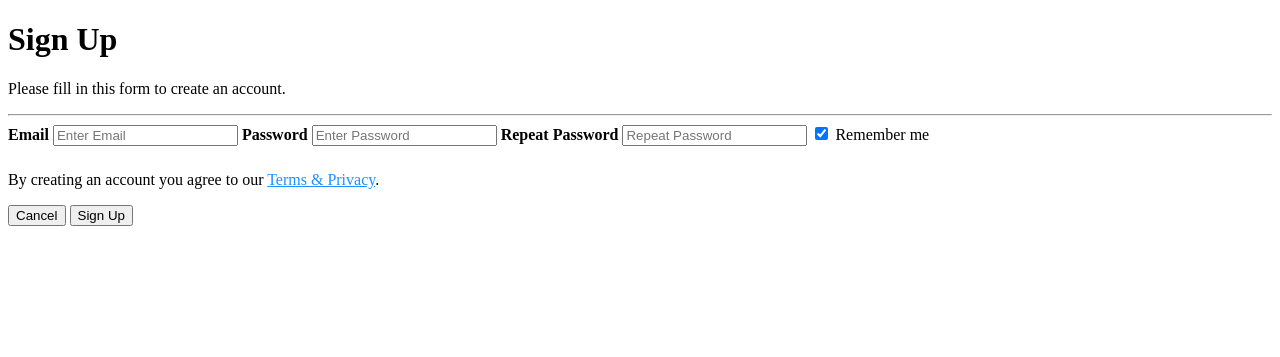
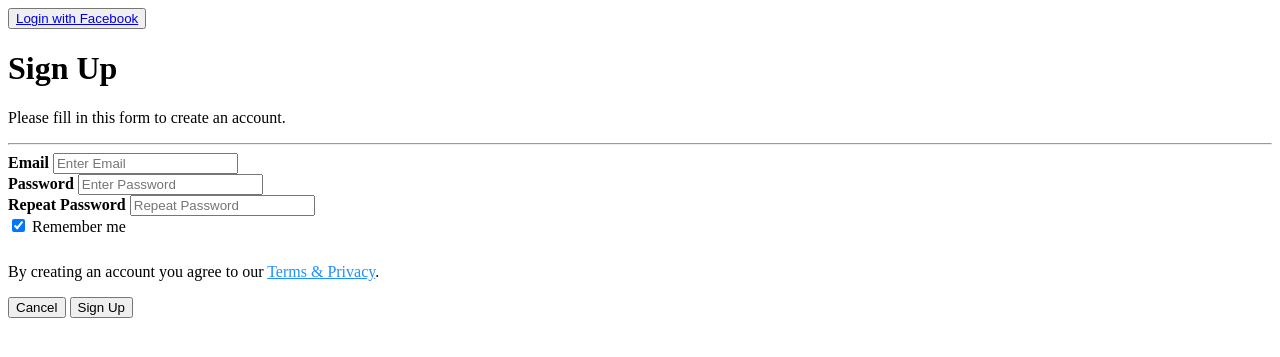
Before and after one commit to HugoSmits/catalogUdacityProject, a Flask app: page /login in a window 1280 px wide. Shown: the top 357 px of the page. Run offline with Flask 2, Linux system fonts and the light colour scheme; parts of the project's set-up code (start-up, migrations or seed data) failed here and were passed over; some libraries are stand-ins or nearby versions.

Commit message:
Added Facebook OAuth , introduced .gitignore aswell.

```diff
--- a/finalProject.py
+++ b/finalProject.py
@@ -1,8 +1,12 @@
+# access request directly.
+# from ... import
+# access request threw the lib
+# from
 from flask import Flask, flash
 from flask import render_template, url_for
 from flask import request, redirect
 from flask import Session, jsonify
-from sqlalchemy import create_engine
+from sqlalchemy import create_engine , asc
 from sqlalchemy.orm import sessionmaker
 from database_setup import Base, User, Restaurant, MenuItem
 
@@ -42,6 +46,108 @@ def showLogin():
     # return "The current session state is %s" % login_session['state']
     return render_template('login.html', STATE=state)
 
+@app.route('/disconnect')
+def disconnect():
+    if 'provider' in login_session:
+        if login_session['provider'] == 'google':
+            gdisconnect()
+            del login_session['gplus_id']
+            del login_session['access_token']
+        if login_session['provider'] == 'facebook':
+            fbdisconnect()
+            del login_session['facebook_id']
+        del login_session['username']
+        del login_session['email']
+        del login_session['picture']
+        del login_session['user_id']
+        del login_session['provider']
+        flash("You have successfully been logged out.")
+        return redirect(url_for('showRestaurant'))
+    else:
+        flash("You were not logged in")
+        return redirect(url_for('showRestaurant'))
+
+@app.route('/fbconnect', methods=['POST'])
+def fbconnect():
+    if request.args.get('state') != login_session['state']:
+        response = make_response(json.dumps('Invalid state parameter.'), 401)
+        response.headers['Content-Type'] = 'application/json'
+        return response
+    access_token = request.data
+    print "access token received %s " % access_token
+
+
+    app_id = json.loads(open('fb_client_secrets.json', 'r').read())[
+        'web']['app_id']
+    app_secret = json.loads(
+        open('fb_client_secrets.json', 'r').read())['web']['app_secret']
+    url = 'https://graph.facebook.com/oauth/access_token?grant_type=fb_exchange_token&client_id=%s&client_secret=%s&fb_exchange_token=%s' % (
+        app_id, app_secret, access_token)
+    h = httplib2.Http()
+    result = h.request(url, 'GET')[1]
+
+
+    # Use token to get user info from API
+    userinfo_url = "https://graph.facebook.com/v2.8/me"
+    '''
+        Due to the formatting for the result from the server token exchange we have to
+        split the token first on commas and select the first index which gives us the key : value
+        for the server access token then we split it on colons to pull out the actual token value
+        and replace the remaining quotes with nothing so that it can be used directly in the graph
+        api calls
+    '''
+    token = result.split(',')[0].split(':')[1].replace('"', '')
+
+    url = 'https://graph.facebook.com/v2.8/me?access_token=%s&fields=name,id,email' % token
+    h = httplib2.Http()
+    result = h.request(url, 'GET')[1]
+    # print "url sent for API access:%s"% url
+    # print "API JSON result: %s" % result
+    data = json.loads(result)
+    login_session['provider'] = 'facebook'
+    login_session['username'] = data["name"]
+    login_session['email'] = data["email"]
+    login_session['facebook_id'] = data["id"]
+
+    # The token must be stored in the login_session in order to properly logout
+    login_session['access_token'] = token
+
+    # Get user picture
+    url = 'https://graph.facebook.com/v2.8/me/picture?access_token=%s&redirect=0&height=200&width=200' % token
+    h = httplib2.Http()
+    result = h.request(url, 'GET')[1]
+    data = json.loads(result)
+
+    login_session['picture'] = data["data"]["url"]
+
+    # see if user exists
+    user_id = getUserID(login_session['email'])
+    if not user_id:
+        user_id = createUser(login_session)
+    login_session['user_id'] = user_id
+
+    output = ''
+    output += '<h1>Welcome, '
+    output += login_session['username']
+
+    output += '!</h1>'
+    output += '<img src="'
+    output += login_session['picture']
+    output += ' " style = "width: 300px; height: 300px;border-radius: 150px;-webkit-border-radius: 150px;-moz-border-radius: 150px;"> '
+
+    flash("Now logged in as %s" % login_session['username'])
+    return output
+
+
+@app.route('/fbdisconnect')
+def fbdisconnect():
+    facebook_id = login_session['facebook_id']
+    # The access token must me included to successfully logout
+    access_token = login_session['access_token']
+    url = 'https://graph.facebook.com/%s/permissions?access_token=%s' % (facebook_id,access_token)
+    h = httplib2.Http()
+    result = h.request(url, 'DELETE')[1]
+    return "you have been logged out"
 
 @app.route('/gconnect', methods=['POST'])
 def gconnect():
@@ -105,6 +211,7 @@ def gconnect():
         return response
 
     # Store the access token in the session for later use.
+    login_session['provider'] = 'google'
     login_session['access_token'] = access_token
     login_session['gplus_id'] = gplus_id
 
@@ -136,33 +243,7 @@ def gconnect():
     flash("you are now logged in as %s" % login_session['username'])
     return output
 
-# User Helper Functions
-
-
-def createUser(login_session):
-    newUser = User(name=login_session['username'], email=login_session[
-                   'email'], picture=login_session['picture'])
-    session.add(newUser)
-    session.commit()
-    user = session.query(User).filter_by(email=login_session['email']).one()
-    return user.id
-
-
-def getUserInfo(user_id):
-    user = session.query(User).filter_by(id=user_id).one()
-    return user
-
-
-def getUserID(email):
-    try:
-        user = session.query(User).filter_by(email=email).one()
-        return user.id
-    except BaseException:
-        return None
-
 # DISCONNECT - Revoke a current user's token and reset their login_session
-
-
 @app.route('/gdisconnect')
 def gdisconnect():
         # Only disconnect a connected user.
@@ -192,7 +273,29 @@ def gdisconnect():
             json.dumps('Failed to revoke token for given user.', 400))
         response.headers['Content-Type'] = 'application/json'
         return response
+# User Helper Functions
 
+
+def createUser(login_session):
+    newUser = User(name=login_session['username'], email=login_session[
+                   'email'], picture=login_session['picture'])
+    session.add(newUser)
+    session.commit()
+    user = session.query(User).filter_by(email=login_session['email']).one()
+    return user.id
+
+
+def getUserInfo(user_id):
+    user = session.query(User).filter_by(id=user_id).one()
+    return user
+
+
+def getUserID(email):
+    try:
+        user = session.query(User).filter_by(email=email).one()
+        return user.id
+    except BaseException:
+        return None
 
 @app.route('/restaurants/JSON')
 def restaurantJSON():
--- a/templates/login.html
+++ b/templates/login.html
@@ -8,6 +8,69 @@
 </head>
 
 <body>
+  <!--FACEBOOK SIGN IN -->
+<script>
+  window.fbAsyncInit = function() {
+  FB.init({
+    appId      : '1941837265885157',
+    cookie     : true,  // enable cookies to allow the server to access
+                        // the session
+    xfbml      : true,  // parse social plugins on this page
+    version    : 'v2.2' // use version 2.2
+  });
+  };
+  // Load the SDK asynchronously
+  (function(d, s, id) {
+    var js, fjs = d.getElementsByTagName(s)[0];
+    if (d.getElementById(id)) return;
+    js = d.createElement(s); js.id = id;
+    js.src = "//connect.facebook.net/en_US/sdk.js";
+    fjs.parentNode.insertBefore(js, fjs);
+  }(document, 'script', 'facebook-jssdk'));
+  // Here we run a very simple test of the Graph API after login is
+  // successful.  See statusChangeCallback() for when this call is made.
+  function sendTokenToServer() {
+    var access_token = FB.getAuthResponse()['accessToken'];
+    console.log(access_token)
+    console.log('Welcome!  Fetching your information.... ');
+    FB.api('/me', function(response) {
+      console.log('Successful login for: ' + response.name);
+     $.ajax({
+      type: 'POST',
+      url: '/fbconnect?state={{STATE}}',
+      processData: false,
+      data: access_token,
+      contentType: 'application/octet-stream; charset=utf-8',
+      success: function(result) {
+        // Handle or verify the server response if necessary.
+        if (result) {
+          $('#result').html('Login Successful!</br>'+ result + '</br>Redirecting...')
+         setTimeout(function() {
+          window.location.href = "/restaurants";
+         }, 4000);
+
+      } else {
+        $('#result').html('Failed to make a server-side call. Check your configuration and console.');
+         }
+      }
+
+  });
+    });
+  }
+</script>
+
+
+<button>
+
+
+          <fb:login-button scope="public_profile,email" onlogin="sendTokenToServer();">
+<a href='javascript:sendTokenToServer()'>Login with Facebook</a>
+
+</fb:login-button>
+
+
+</button>
+<!--END FACEBOOK SIGN IN -->
 
 <!-- GOOGLE PLUS SIGN IN BUTTON-->
 <div id="signinButton">
@@ -19,6 +82,7 @@
  data-cookiepolicy="single_host_origin"
  data-callback="signInCallback"
  data-approvalprompt="force">
+ <!-- data-approvalprompt MUST be changed when out of development -->
  </span>
 </div>
 <div id="result"></div>
@@ -63,13 +127,13 @@ function signInCallback(authResult) {
 
     <label for="email"><b>Email</b></label>
     <input type="text" placeholder="Enter Email" name="email" required>
-
+    <br>
     <label for="psw"><b>Password</b></label>
     <input type="password" placeholder="Enter Password" name="psw" required>
-
+    <br>
     <label for="psw-repeat"><b>Repeat Password</b></label>
     <input type="password" placeholder="Repeat Password" name="psw-repeat" required>
-
+    <br>
     <label>
       <input type="checkbox" checked="checked" name="remember" style="margin-bottom:15px"> Remember me
     </label>
```
Also changed, not shown: templates/menu.html (+7 -2 lines), templates/publicmenu.html (+7 -2 lines), templates/publicrestaurant.html (+5 -4 lines), templates/restaurant.html (+9 -3 lines), 1 other file.
